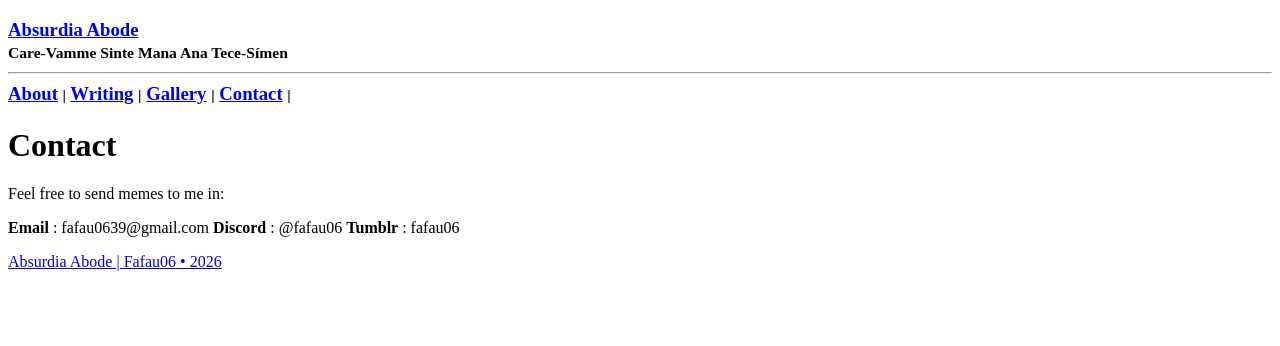
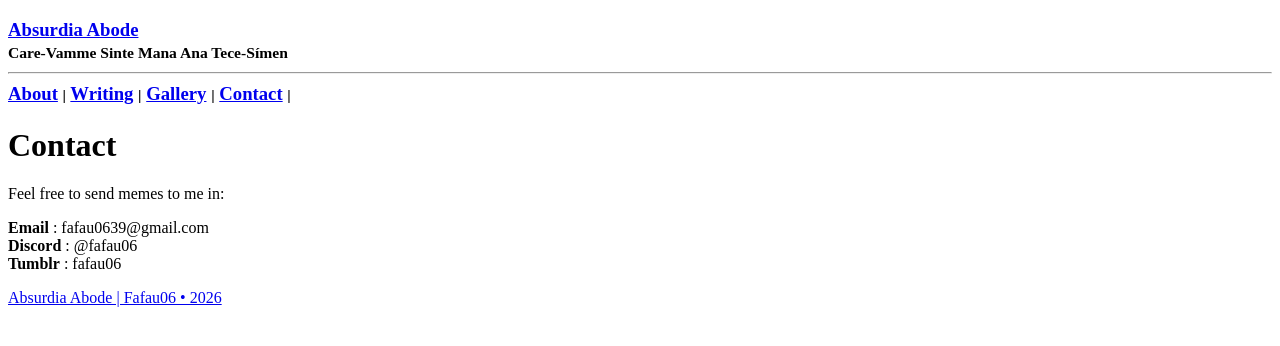
Before and after one commit to Fafau06/fafau06.github.io, a Jekyll site: the page built from menu/contact.md, in a window 1280 px wide. Shown: the top 346 px of the page. Built offline with Jekyll 4.4.1, drawn with Linux system fonts in a browser that asks for light colours.

Commit message:
Update contact.md

```diff
--- a/menu/contact.md
+++ b/menu/contact.md
@@ -6,6 +6,6 @@ permalink: /contact
 
 Feel free to send memes to me in:
 
-<i class="icon icon-envelope" aria-hidden="true"></i> **Email** : fafau0639@gmail.com
-<i class="icon icon-discord" aria-hidden="true"></i> **Discord** : @fafau06
+<i class="icon icon-envelope" aria-hidden="true"></i> **Email** : fafau0639@gmail.com<br>
+<i class="icon icon-discord" aria-hidden="true"></i> **Discord** : @fafau06<br>
 <i class="icon icon-tumblr" aria-hidden="true"></i> **Tumblr** : fafau06
```
